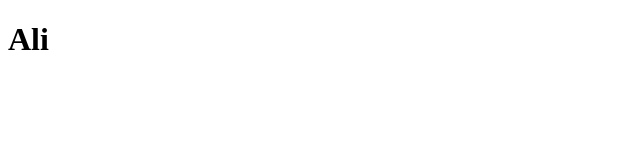
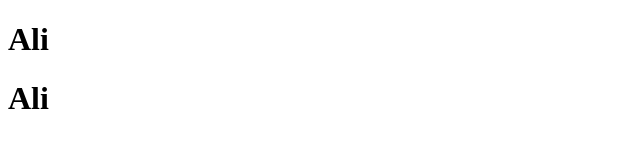
Before and after one commit to alihamzalyftyfy/Demo, a plain HTML site: page index.html in a window 1280 px wide. Shown: the full height of the page, 0-640 px from the left. Drawn offline with Linux system fonts and the light colour scheme.

Commit message:
last commit

```diff
--- a/index.html
+++ b/index.html
@@ -11,6 +11,6 @@
 </head>
 <body>
   <h1>Ali</h1>
-
+  <h1>Ali</h1>
 </body>
 </html>
```
